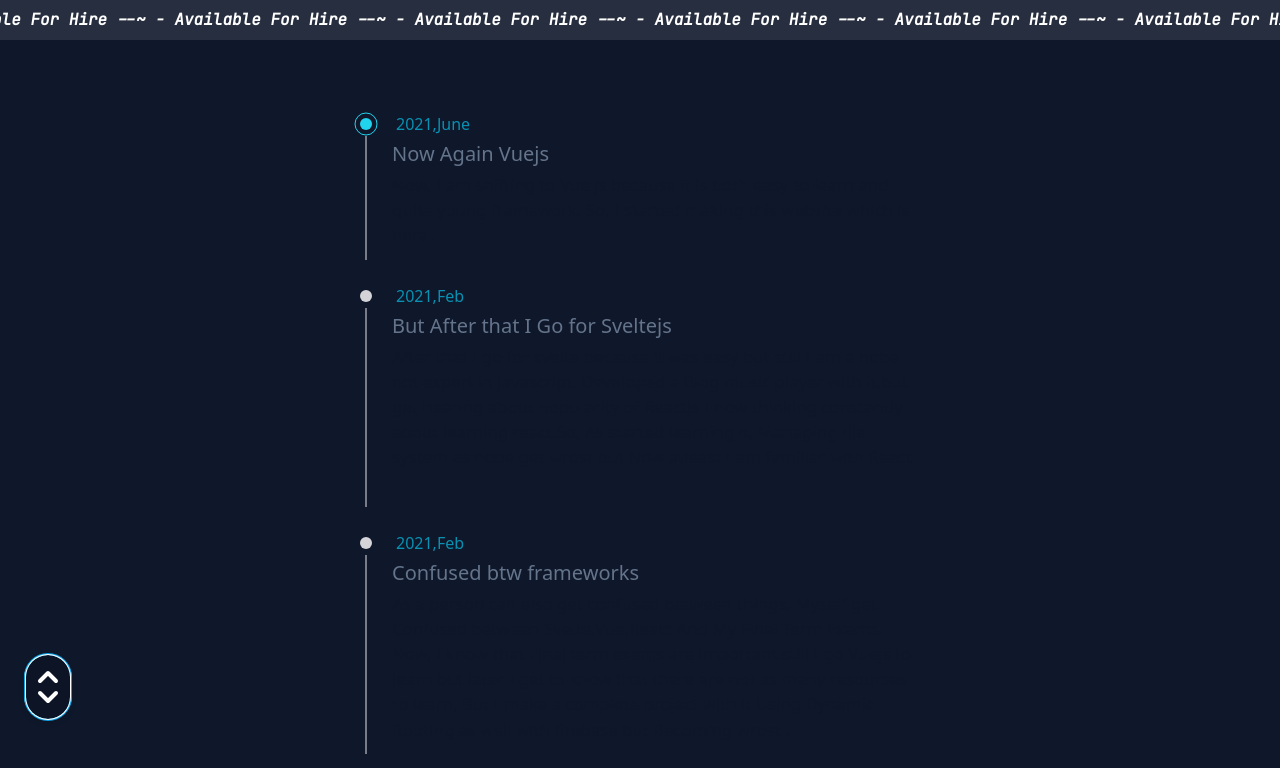
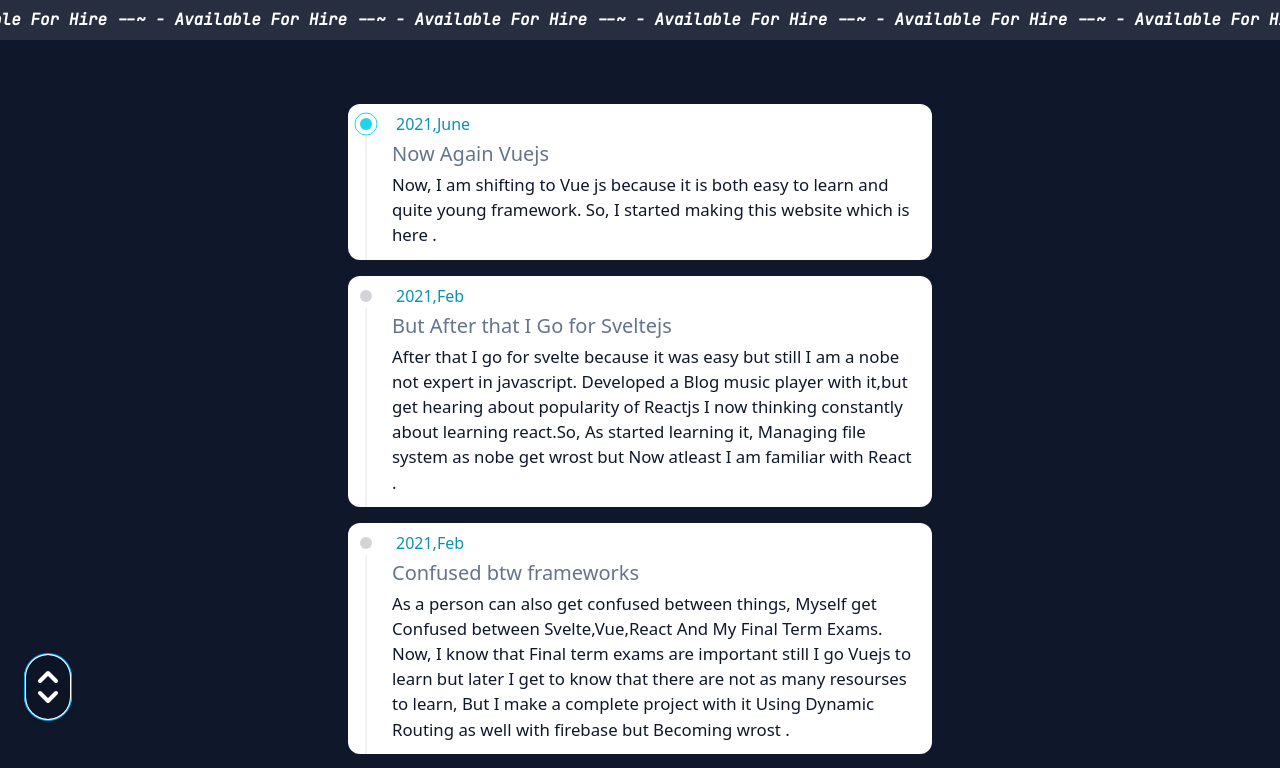
Before and after one commit to q1b/Myself, a Vue app: page /Timeline in a window 1280 px wide. Shown: the top 768 px of the page. Built offline with nearby package versions, Linux system fonts and the light colour scheme; a web font is replaced by a local one.

Commit message:
Added Background Color White Buggy forget

```diff
--- a/src/pages/Timeline.vue
+++ b/src/pages/Timeline.vue
@@ -18,6 +18,7 @@
             class="
               boxElement
               translate-x-72
+              bg-white
               relative
               grid
               items-start
```
